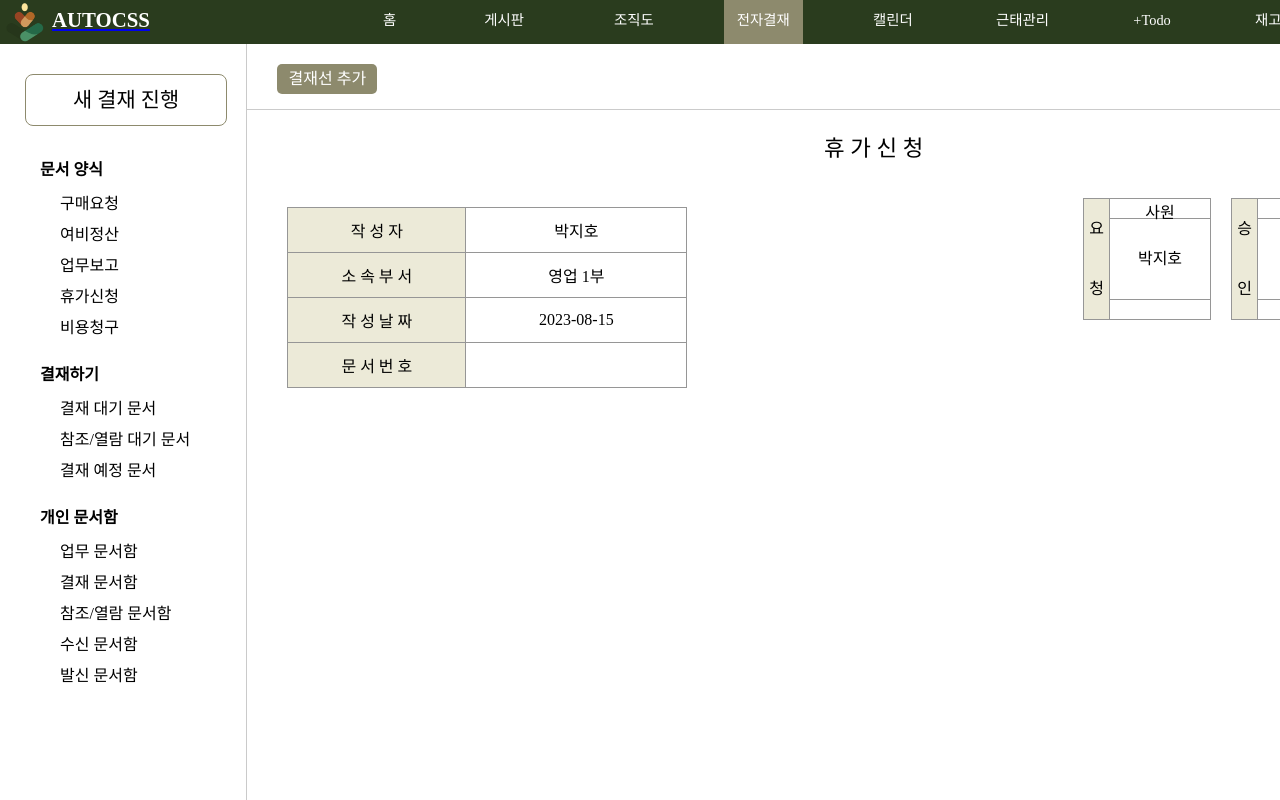
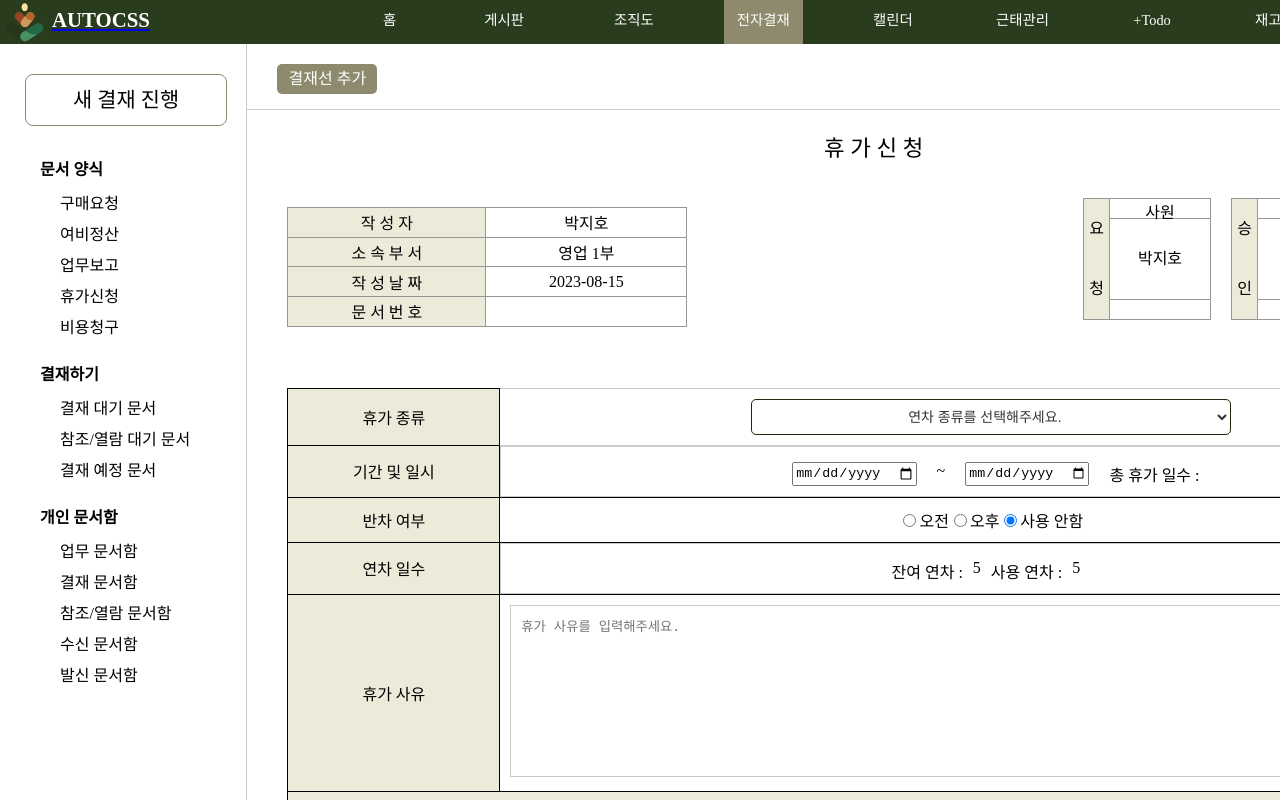
Before and after one commit to kimjisu123/AUTOCS-React, a React (Create React App) app: page /approval/vacation in a window 1280 px wide. Shown: the top 800 px of the page. Built offline with nearby package versions, Linux system fonts and the light colour scheme.

Commit message:
#27 08/22 화면단 commit

```diff
--- a/src/pages/approvalPage/PayContent.js
+++ b/src/pages/approvalPage/PayContent.js
@@ -1,4 +1,33 @@
-import styles from './approval.module.css'
+import styles from './approval.module.css';
+import Swal from 'sweetalert2';
+import pay from './PayContent.module.css'
+
+const onClickAddHandler = () => {
+    let inputRow = document.getElementsByClassName(pay.tr1)[0];
+    let table1 = document.getElementsByClassName(pay.table1)[0].children[0];
+    let clone = inputRow.cloneNode(true);
+    console.log(clone.children[0].children[0])
+    for(let i = 0; i <= 2; i++) {
+            clone.children[i].children[0].value = '';
+    }
+    table1.append(clone);
+}
+
+
+const onClickDelHandler = () => {
+    let table1 = document.getElementsByClassName(pay.table1)[0].children[0];
+    console.log(table1.lastElementChild);
+    if(table1.childElementCount === 2) {
+        Swal.fire({
+            icon: 'error',
+            title: 'Oops...',
+            text: '더 이상 삭제하실 수 없어요',
+        })
+    } else {
+        table1.lastElementChild.remove();
+    }
+
+}
 
 function PayContent() {
 
@@ -56,6 +85,30 @@ function PayContent() {
                 </div>
             </div>
             <br/><br/>
+            <div className={styles.addDelBtn}>
+                <div className={styles.add} onClick={ onClickAddHandler }>추가</div>
+                <div className={styles.delete} onClick={ onClickDelHandler }>삭제</div>
+            </div>
+            <table className={pay.table1}>
+                <tbody>
+                <tr className={pay.tr}>
+                    <td className={pay.td1}>일자</td>
+                    <td className={pay.td2}>용무</td>
+                    <td className={pay.td3}>금액</td>
+                </tr>
+                <tr className={pay.tr1}>
+                    <td className={pay.td}><input type="date" name="payDate" id={pay.payDate}/></td>
+                    <td className={pay.td}><input type="text" name="payReason" id={pay.payReason}/></td>
+                    <td className={pay.td}><input type="text" name="payPrice" id={pay.payPrice}/></td>
+                </tr>
+                </tbody>
+            </table>
+            <br/><br/>
+            <div className={styles.file}>
+                <label htmlFor="fileBtn">파일 업로드</label>
+                <input type="file" className={styles.fileBtn} name="fileBtn" id="fileBtn"/>
+                <div className={styles.fileshow}></div>
+            </div>
         </div>
     )
 }
--- /dev/null
+++ b/src/pages/approvalPage/PayContent.module.css
@@ -0,0 +1,37 @@
+.table1 {
+    border: 1px solid black;
+    width: 95.4%;
+    border-collapse: collapse;
+    margin-left: 40px;
+    margin-top: 10px;
+}
+
+.td1, .td2, .td3 {
+    background: #ecead8;
+    text-align: center;
+    border: 1px solid black;
+}
+
+.td1 {
+    width: 150px;
+}
+
+.td3 {
+    width: 200px;
+}
+
+.td {
+    padding: 5px;
+    text-align: center;
+    border: 1px solid black;
+}
+
+
+.td input {
+    width: 95%;
+    height: 30px;
+}
+
+.tr1 {
+
+}
--- /dev/null
+++ b/src/pages/approvalPage/Traffic.module.css
@@ -0,0 +1,27 @@
+.table1 {
+    border: 1px solid black;
+    border-collapse: collapse;
+    margin-left: 40px;
+    width: 95.4%;
+    margin-top: 10px;
+}
+
+.tr {
+    text-align: center;
+}
+
+.td1 {
+    background-color: #ecead8;
+    border: 1px solid black;
+}
+
+.td {
+    border: 1px solid black;
+    padding: 5px;
+}
+
+
+.td input {
+    width: 95%;
+    height: 22px;
+}
--- a/src/pages/approvalPage/TrafficContent.js
+++ b/src/pages/approvalPage/TrafficContent.js
@@ -1,4 +1,34 @@
 import styles from './approval.module.css';
+import traffic from './Traffic.module.css';
+import Swal from 'sweetalert2';
+
+
+const onClickAddHandler = () => {
+    let inputRow = document.getElementsByClassName(traffic.tr)[1];
+    let table1 = document.getElementsByClassName(traffic.table1)[0].children[0];
+    let clone = inputRow.cloneNode(true);
+    console.log(clone.children[3].children[0])
+    for(let i = 0; i <= 7; i++) {
+            clone.children[i].children[0].value = '';
+    }
+    table1.append(clone);
+}
+
+
+const onClickDelHandler = () => {
+    let table1 = document.getElementsByClassName(traffic.table1)[0].children[0];
+    console.log(table1.lastElementChild);
+    if(table1.childElementCount === 2) {
+        Swal.fire({
+            icon: 'error',
+            title: 'Oops...',
+            text: '더 이상 삭제하실 수 없어요',
+        })
+    } else {
+        table1.lastElementChild.remove();
+    }
+
+}
 
 function TrafficContent() {
 
@@ -55,6 +85,41 @@ function TrafficContent() {
                 </div>
             </div>
             <br/><br/>
+            <div className={styles.addDelBtn}>
+                <div className={styles.add} onClick={ onClickAddHandler }>추가</div>
+                <div className={styles.delete} onClick={ onClickDelHandler }>삭제</div>
+            </div>
+            <table className={traffic.table1}>
+                <tbody>
+                <tr className={traffic.tr}>
+                    <td className={traffic.td1}>일자</td>
+                    <td className={traffic.td1}>출발시간</td>
+                    <td className={traffic.td1}>출발지</td>
+                    <td className={traffic.td1}>목적지</td>
+                    <td className={traffic.td1}>거리</td>
+                    <td className={traffic.td1}>용무</td>
+                    <td className={traffic.td1}>금액</td>
+                    <td className={traffic.td1}>교통편</td>
+                </tr>
+                <tr className={traffic.tr}>
+                    <td className={traffic.td}><input type="date" name="trafficDate" id={traffic.trafficDate}/></td>
+                    <td className={traffic.td}><input type="time" name="trafficTime" id={traffic.trafficTime}/></td>
+                    <td className={traffic.td}><input type="text" name="from" id={traffic.from}/></td>
+                    <td className={traffic.td}><input type="text" name="to" id={traffic.to}/></td>
+                    <td className={traffic.td}><input type="text" name="distance" id={traffic.distance}/></td>
+                    <td className={traffic.td}><input type="text" name="business" id={traffic.business}/></td>
+                    <td className={traffic.td}><input type="text" name="trafficPrice" id={traffic.trafficPrice}/></td>
+                    <td className={traffic.td}><input type="text" name="vehicle" id={traffic.vehicle}/></td>
+                </tr>
+                </tbody>
+            </table>
+            <br/><br/>
+            <div className={styles.file}>
+                <label htmlFor="fileBtn">파일 업로드</label>
+                <input type="file" className={styles.fileBtn} name="fileBtn" id="fileBtn"/>
+                <div className={styles.fileshow}></div>
+            </div>
+            <br/><br/><br/>
         </div>
     )
 }
--- a/src/pages/approvalPage/VacationContent.js
+++ b/src/pages/approvalPage/VacationContent.js
@@ -1,4 +1,5 @@
 import styles from './approval.module.css'
+import vaca from './VacationContent.module.css'
 
 function VacationContent() {
 
@@ -55,47 +56,71 @@ function VacationContent() {
                 </div>
             </div>
             <br/><br/>
-            {/*<div className={styles.docTitle}>*/}
-            {/*    <div className={styles.area9}>제목</div>*/}
-            {/*    <input type="text" name="docTitle" id={styles.docTitle}/>*/}
-            {/*</div>*/}
-            {/*<br/><br/>*/}
-            {/*<div className={styles.addDelBtn}>*/}
-            {/*    <div className={styles.add} onClick={ onClickAddHandler }>추가</div>*/}
-            {/*    <div className={styles.delete} onClick={ onClickDelHandler }>삭제</div>*/}
-            {/*</div>*/}
-            {/*<div className={styles.area10}>*/}
-            {/*    <table className={styles.table2}>*/}
-            {/*        <tbody>*/}
-            {/*        <tr className={styles.tr}>*/}
-            {/*            <td className={styles.productName}>품명</td>*/}
-            {/*            <td className={styles.productSize}>규격</td>*/}
-            {/*            <td className={styles.amount}>수량</td>*/}
-            {/*            <td className={styles.price}>단가</td>*/}
-            {/*            <td className={styles.totalPrice}>금액</td>*/}
-            {/*            <td className={styles.note}>비고</td>*/}
-            {/*        </tr>*/}
-            {/*        <tr className={styles.inputRow}>*/}
-            {/*            <td className={styles.td3}><input type="text" name="productName"/></td>*/}
-            {/*            <td className={styles.td3}><input type="text" name="productSize"/></td>*/}
-            {/*            <td className={styles.td3}><input type="text" name="amount"/></td>*/}
-            {/*            <td className={styles.td3}><input type="text" name="price"/></td>*/}
-            {/*            <td className={styles.td3}></td>*/}
-            {/*            <td className={styles.td3}><input type="text" name="note"/></td>*/}
-            {/*        </tr>*/}
-            {/*        </tbody>*/}
-            {/*    </table>*/}
-            {/*    <div className={styles.area11}>*/}
-            {/*        <div className={styles.area12}>합계</div>*/}
-            {/*        <div className={styles.allPrice}>1,000,000</div>*/}
-            {/*    </div>*/}
-            {/*</div>*/}
-            {/*<br/><br/><br/>*/}
-            {/*<div className={styles.file}>*/}
-            {/*    <label htmlFor="fileBtn">파일 업로드</label>*/}
-            {/*    <input type="file" className={styles.fileBtn} name="fileBtn" id="fileBtn"/>*/}
-            {/*    <div className={styles.fileshow}></div>*/}
-            {/*</div>*/}
+            <table className={vaca.table1}>
+                <tbody>
+                <tr className={vaca.tr}>
+                    <td className={vaca.td3}>휴가 종류</td>
+                    <td>
+                        <select style={{textAlign:"center"}}>
+                            <option value="nope" disabled selected>연차 종류를 선택해주세요.</option>
+                            <option value="annual">연차</option>
+                            <option value="lateness">지각</option>
+                            <option value="earlyLeave">조퇴</option>
+                            <option value="familyEvent">경조사</option>
+                            <option value="public">공가</option>
+                            <option value="sick">병가</option>
+                        </select>
+                    </td>
+                </tr>
+                <tr className={vaca.tr}>
+                    <td className={vaca.td3}>기간 및 일시</td>
+                    <td className={vaca.td1}>
+                        <input type="date" id={vaca.startDate} name="startDate"/>
+                        ~
+                        <input type="date" id={vaca.endDate} name="endDate"/>
+                        <div className={vaca.totalDate}>총 휴가 일수 :</div>
+                        <div className={vaca.total}></div>
+                    </td>
+                </tr>
+                <tr className={vaca.tr}>
+                    <td className={vaca.td3}>반차 여부</td>
+                    <td className={vaca.td}>
+                        <input type="radio" name="half" value="AM"/>오전
+                        <input type="radio" name="half" value="PM"/>오후
+                        <input type="radio" name="half" value="none" checked/>사용 안함
+                    </td>
+                </tr>
+                <tr className={vaca.tr}>
+                    <td className={vaca.td3}>연차 일수</td>
+                    <td className={vaca.td1}>
+                        <div className={vaca.leftVacation}>잔여 연차 :</div>
+                        <div className={vaca.vaca}>5</div>
+                        <div className={vaca.useVacation}>사용 연차 :</div>
+                        <div className={vaca.vaca}>5</div>
+                    </td>
+                </tr>
+                <tr className={vaca.tr}>
+                    <td className={vaca.td3}>휴가 사유</td>
+                    <td className={vaca.td2}>
+                        <textarea name="vacationReason" id={vaca.vacationReason} cols="30" rows="10"
+                                  placeholder="휴가 사유를 입력해주세요."></textarea>
+                    </td>
+                </tr>
+                <tr className={vaca.tr}>
+                    <td className={vaca.td4} colSpan="2">1. 연차의 사용은 근로기준법에 따라 전년도에 발생한 개인별 잔여 연차에 한하여 사용함을 원칙으로 한다. 단, 최초
+                        입사시에는 근로 기준법에 따라 발생 예정된 연차를 차용하여 월 1회 사용 할 수 있다.{"\n"}
+                        2. 경조사 휴가는 행사일을 증명할 수 있는 가족 관계 증명서 또는 등본, 청첩장 등 제출{"\n"}
+                        3. 공가(예비군/민방위)는 사전에 통지서를, 사후에 참석증을 반드시 제출
+                    </td>
+                </tr>
+                </tbody>
+            </table>
+            <br/><br/>
+            <div className={styles.file}>
+                <label htmlFor="fileBtn">파일 업로드</label>
+                <input type="file" className={styles.fileBtn} name="fileBtn" id="fileBtn"/>
+                <div className={styles.fileshow}></div>
+            </div>
             <br/><br/><br/>
         </div>
     )
--- /dev/null
+++ b/src/pages/approvalPage/VacationContent.module.css
@@ -0,0 +1,58 @@
+.table1 {
+    border: 1px solid black;
+    border-collapse: collapse;
+    height: 250px;
+    width: 95.4%;
+    margin-left: 40px;
+}
+
+.td, .tr, .td3, .td2 {
+    border: 1px solid black;
+    text-align: center;
+}
+
+.td1 {
+    display: flex;
+    justify-content: center;
+    padding-top: 15px;
+}
+
+#endDate, #startDate {
+    margin-right: 20px;
+    margin-left: 20px;
+}
+
+.leftVacation, .useVacation {
+    margin-right: 10px;
+}
+
+.vaca {
+    margin-right: 10px;
+}
+
+#vacationReason {
+    width: 98%;
+    border: 1px solid rgb(200, 200, 200);
+    padding: 10px;
+    resize: none;
+    outline: none;
+
+}
+
+.td2 {
+    padding: 10px;
+}
+
+.td3, .td4 {
+    background: #ecead8;
+    border: 1px solid black;
+}
+
+.td4 {
+    text-align: left;
+    padding: 10px;
+}
+
+.total {
+    margin-left: 10px;
+}
--- a/src/pages/approvalPage/approval.module.css
+++ b/src/pages/approvalPage/approval.module.css
@@ -113,6 +113,7 @@ t
 .td2, .td1 {
     border: 1px solid rgb(150, 150, 150);
     text-align: center;
+    padding: 0px !important;
 }
 
 .td1 {
@@ -313,7 +314,7 @@ t
 
 .area12 {
     border-right: 1px solid rgb(150, 150, 150);
-    width: 252px;
+    width: 270px;
     text-align: center;
     line-height: 40px;
 }
```
Also changed, not shown: src/App.js (+6 -5 lines).
